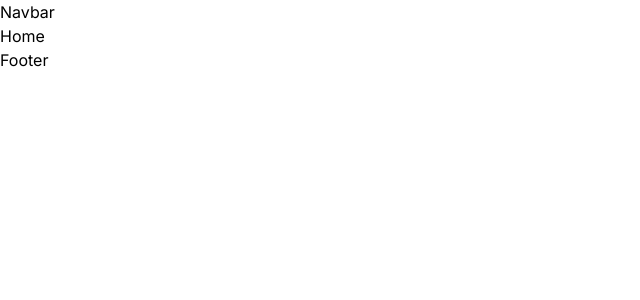
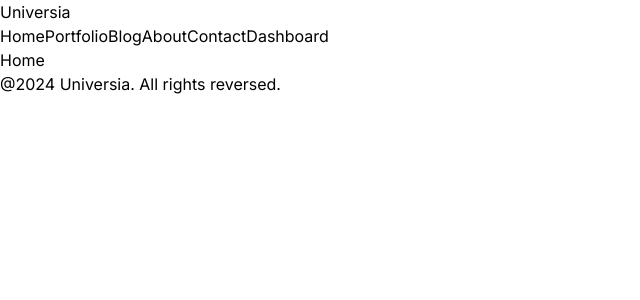
Before and after one commit to revanthkashaboina/next-tutorial, a Next.js app: page / in a window 1280 px wide. Shown: the top 300 px of the page, without its empty margins (0-640 px from the left). Built offline with nearby package versions, Linux system fonts and the light colour scheme.

Commit message:
5th changes

```diff
--- a/src/app/blog/[id]/layout.jsx
+++ /dev/null
@@ -1,11 +0,0 @@
-import React from 'react'
-
-const BlogLayout = ({children}) => {
-  return (
-    <div>
-        <h1>This is Blog layout Page</h1>
-        {children}</div>
-  )
-}
-
-export default BlogLayout
--- /dev/null
+++ b/src/app/contact/loading.jsx
@@ -0,0 +1,9 @@
+import React from 'react'
+
+const Loading = () => {
+  return (
+    <div>Loading</div>
+  )
+}
+
+export default Loading
--- a/src/components/footer/Footer.jsx
+++ b/src/components/footer/Footer.jsx
@@ -2,7 +2,10 @@
 
 const Footer = () => {
   return (
-    <div>Footer</div>
+    <div>
+        <div>@2024 Universia. All rights reversed.</div>
+        <div></div>
+    </div>
   )
 }
 
--- a/src/components/navbar/Navbar.jsx
+++ b/src/components/navbar/Navbar.jsx
@@ -1,8 +1,50 @@
+import Link from 'next/link'
 import React from 'react'
+
+
+const Links = [
+    {
+        id: 1,
+        title: "Home",
+        url: "/"
+    },
+    {
+        id: 2,
+        title: "Portfolio",
+        url: "/portfolio"
+    },
+    {
+        id: 3,
+        title: "Blog",
+        url: "/blog"
+    },
+    {
+        id: 4,
+        title: "About",
+        url: "/about"
+    },
+    {
+        id: 5,
+        title: "Contact",
+        url: "/contact"
+    },
+    {
+        id: 6,
+        title: "Dashboard",
+        url: "/dashboard"
+    }
+]
 
 const Navbar = () => {
   return (
-    <div>Navbar</div>
+    <div>
+        <Link href='/'>Universia</Link>
+        <div>
+            {Links.map(link =>(
+                <Link key={link.id} href={link.url}>{link.title}</Link>
+            ))}
+        </div>
+    </div>
   )
 }
 
```
